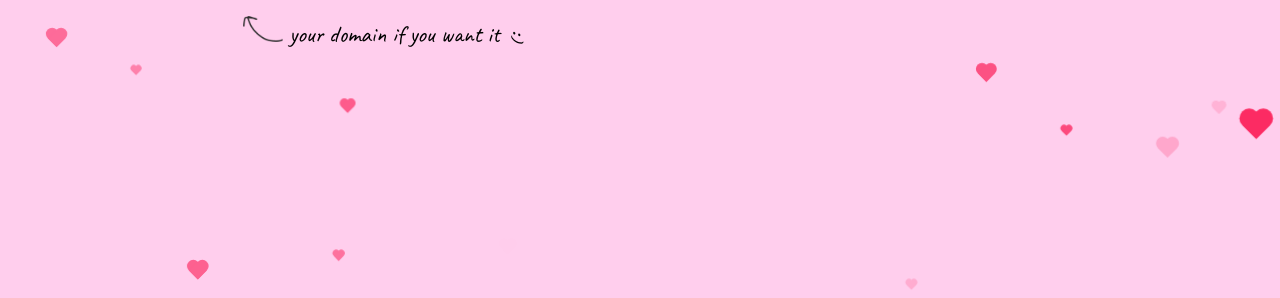
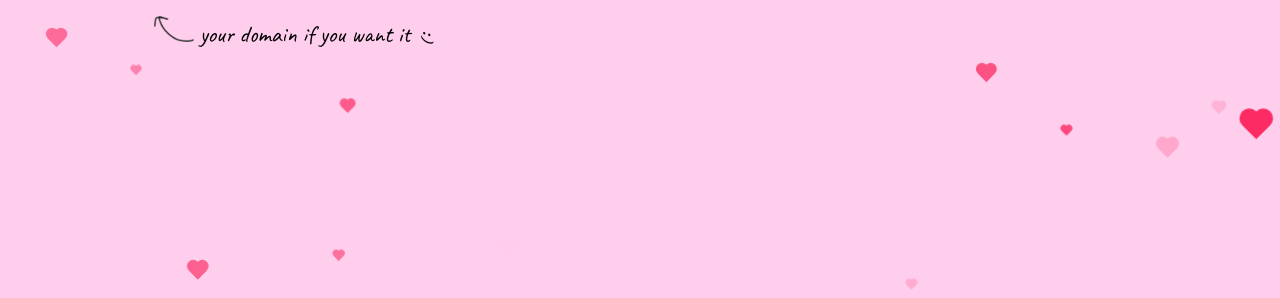
Before and after one commit to thinkdomake/sn, a plain HTML site: page index.html in a window 1280 px wide. Shown: the top 298 px of the page. Drawn offline with nearby package versions, Linux system fonts and the light colour scheme.

Commit message:
Your domain message

```diff
--- a/index.html
+++ b/index.html
@@ -40,7 +40,7 @@
         font-size: 1.5rem;
         position: absolute;
         top: 1rem;
-        left: 19vw;
+        left: 12vw;
       }
 
       .smile {
```
